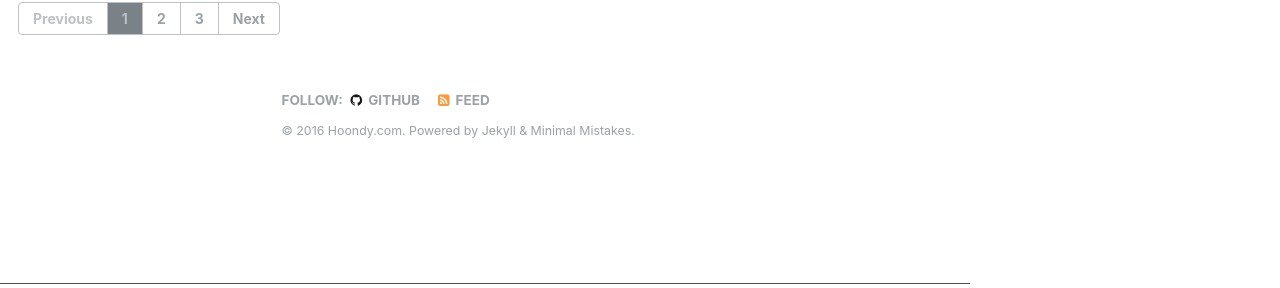
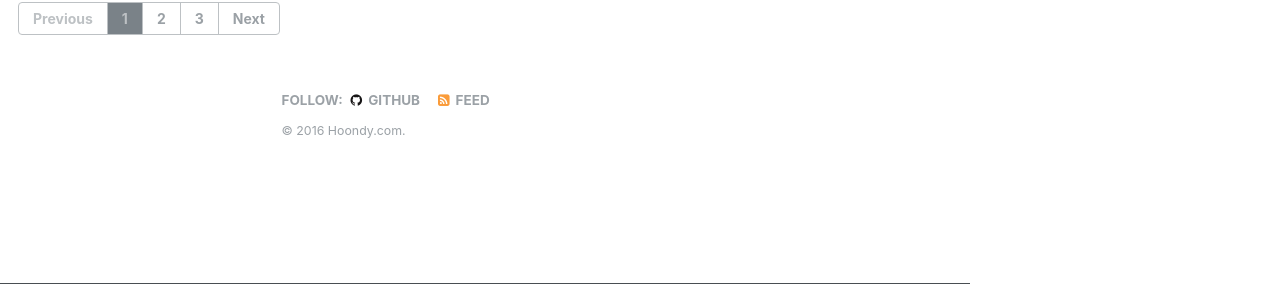
Before and after one commit to hoondy/hoondy.github.io, a Jekyll site: the page built from index.html, in a window 1280 px wide. Shown: the part 1894-2182 px from the top of the page. Built offline with Jekyll 4.4.1, drawn with Linux system fonts in a browser that asks for light colours; the list of posts is cut into pages by our own code.

Commit message:
Update footer.html

```diff
--- a/_includes/footer.html
+++ b/_includes/footer.html
@@ -21,4 +21,4 @@
   </ul>
 </div>
 
-<div class="page__footer-copyright">&copy; {{ site.time | date: '%Y' }} {{ site.name | default: site.title }}. {{ site.data.ui-text[site.locale].powered_by }} <a href="http://jekyllrb.com" rel="nofollow">Jekyll</a> &amp; <a href="https://mademistakes.com/work/minimal-mistakes-jekyll-theme/" rel="nofollow">Minimal Mistakes</a>.</div>
+<div class="page__footer-copyright">&copy; {{ site.time | date: '%Y' }} {{ site.name | default: site.title }}.</div>
```
